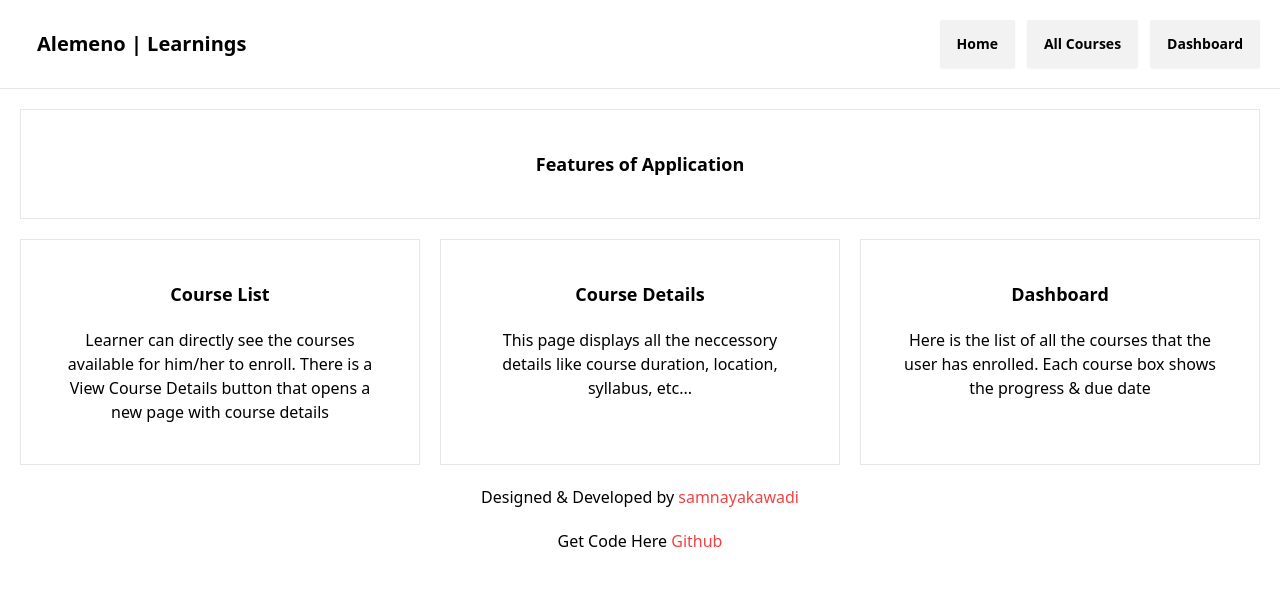
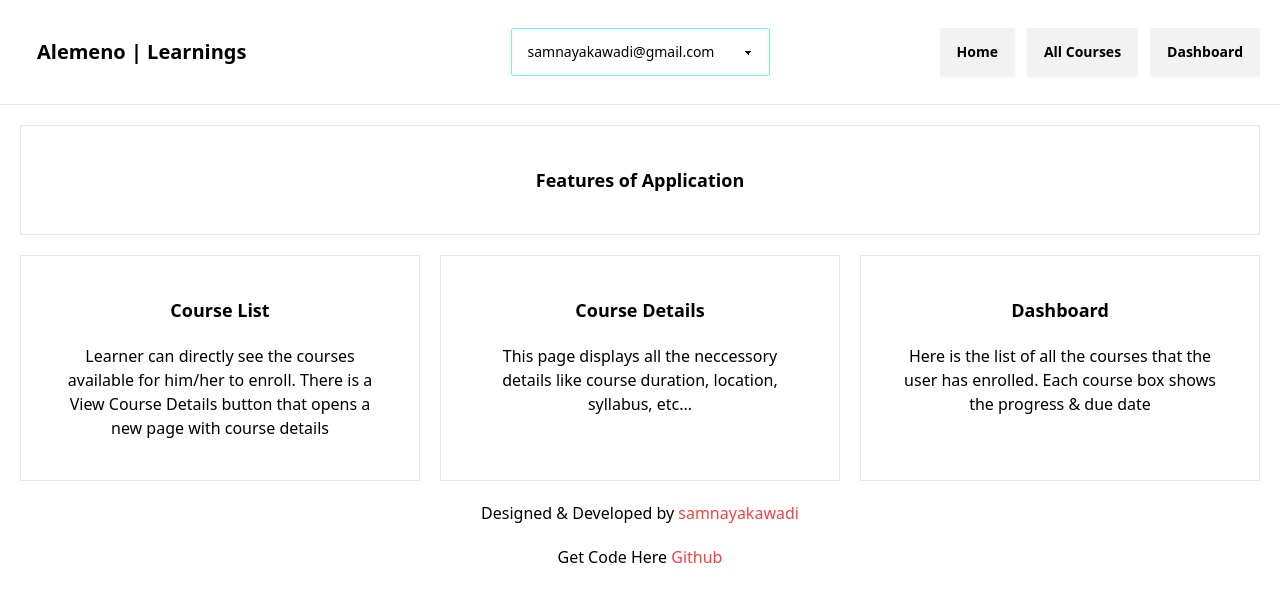
Before and after one commit to samnayakawadi/alemeno-courses, a React (Vite) app: page / in a window 1280 px wide. Shown: the top 602 px of the page. Built offline with nearby package versions, Linux system fonts and the light colour scheme.

Commit message:
Multiple User Selection Added

```diff
--- a/src/components/course-details/CourseDetails.jsx
+++ b/src/components/course-details/CourseDetails.jsx
@@ -10,6 +10,8 @@ const CourseDetails = () => {
 
     const { id } = useParams()
 
+    const dashboardState = useSelector(prevState => prevState.dashboard)
+
     const { fetchCourseDetailsHandler, enrollUserToCourseHandler, checkIfUserIsEnrolledOrNotHandler } = CourseDetailsHandlers()
 
     const course = useSelector(prevState => prevState.courseDetails)
@@ -20,7 +22,7 @@ const CourseDetails = () => {
         fetchCourseDetailsHandler(id)
         setIsUserEnrolled(checkIfUserIsEnrolledOrNotHandler(id))
         // eslint-disable-next-line react-hooks/exhaustive-deps
-    }, [])
+    }, [dashboardState])
 
     const isEnrollmentClosed = course.enrollmentStatus === "Closed"
 
--- a/src/components/dashboard/redux/dashboard-reducers.js
+++ b/src/components/dashboard/redux/dashboard-reducers.js
@@ -45,12 +45,17 @@ export const dashboardReducers = {
             return true
         })
 
-        console.log("courseIndex", courseIndex)
-
-        console.log("prevState.users[prevState.currentUser].enrolledCourses[courseIndex]", prevState.users[prevState.currentUser].enrolledCourses[courseIndex])
-
         prevState.users[prevState.currentUser].enrolledCourses[courseIndex].isComplete = true
 
         return prevState
+    },
+
+    selectUser: (prevState, actions) => {
+
+        if (prevState.users[actions.payload] !== undefined) {
+            return { ...prevState, currentUser: actions.payload }
+        }
+        return prevState
+
     }
 }
--- a/src/components/dashboard/redux/dashboard-state.js
+++ b/src/components/dashboard/redux/dashboard-state.js
@@ -1,6 +1,12 @@
 export const dashboardState = {
     users: {
         "samnayakawadi@gmail.com": {
+            enrolledCourses: []
+        },
+        "samirn@cdac.in": {
+            enrolledCourses: []
+        },
+        "samnayakawadi@outlook.com": {
             enrolledCourses: []
         }
     },
--- a/src/components/navbar/Navbar.jsx
+++ b/src/components/navbar/Navbar.jsx
@@ -1,6 +1,15 @@
+import { useSelector } from "react-redux"
 import { Link } from "react-router-dom"
+import NavbarHandlers from "./NavbarHandlers"
 
 const Navbar = () => {
+
+    const { changeUserHandler } = NavbarHandlers()
+
+    const dashboardState = useSelector(prevState => prevState.dashboard)
+
+    const users = Object.keys(dashboardState.users)
+
     return (
         <div className="navbar bg-base-100 border-b p-5 mb-5 sticky z-20 top-0">
             <div className="navbar-start">
@@ -23,9 +32,16 @@ const Navbar = () => {
                 <Link to="/" className="btn btn-ghost text-xl">Alemeno | Learnings</Link>
             </div>
             <div className="navbar-center hidden lg:flex">
-                {/* <ul className="menu menu-horizontal px-1">
-                    <li><a>Item 1</a></li>
-                    <li>
+                <ul className="menu menu-horizontal px-1">
+                    <select className="select select-success w-full max-w-xs" onChange={changeUserHandler}>
+                        {users.map((singleUser, singleIndex) => {
+                            return (<option key={singleIndex} value={singleUser}>{singleUser}</option>)
+                        })}
+                    </select>
+                    {/* <li>
+
+                    </li> */}
+                    {/* <li>
                         <details>
                             <summary>Parent</summary>
                             <ul className="p-2">
@@ -34,8 +50,8 @@ const Navbar = () => {
                             </ul>
                         </details>
                     </li>
-                    <li><a>Item 3</a></li>
-                </ul> */}
+                    <li><a>Item 3</a></li> */}
+                </ul>
             </div>
             <div className="navbar-end gap-3">
                 <Link to="/" className="btn">Home</Link>
--- /dev/null
+++ b/src/components/navbar/NavbarHandlers.js
@@ -0,0 +1,15 @@
+import { useDispatch } from "react-redux"
+import { dashboardActions } from "../dashboard/redux/dashboard-slice"
+
+const NavbarHandlers = () => {
+
+    const dispatch = useDispatch()
+
+    const changeUserHandler = (e) => {
+        dispatch(dashboardActions.selectUser(e.target.value))
+    }
+
+    return { changeUserHandler }
+}
+
+export default NavbarHandlers
```
